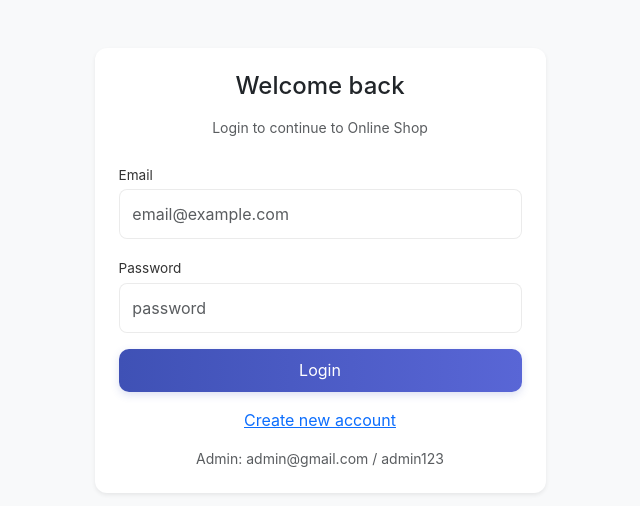
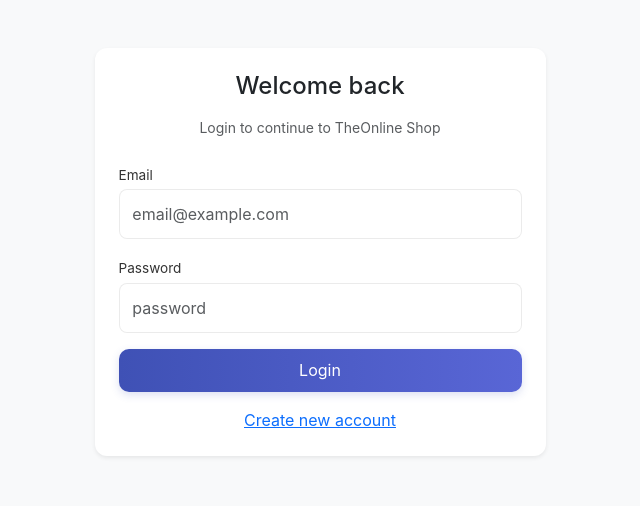
Before and after one commit to Dion7coding/online-shopping, a plain HTML site: page login.html in a window 1280 px wide. Shown: the whole page, without its empty margins (320-960 px from the left). Drawn offline with nearby package versions, Linux system fonts and the light colour scheme.

Commit message:
Update login.html

```diff
--- a/login.html
+++ b/login.html
@@ -3,7 +3,7 @@
 <head>
   <meta charset="utf-8" />
   <meta name="viewport" content="width=device-width, initial-scale=1" />
-  <title>Login — Online Shop</title>
+  <title>Login — TheOnline Shop</title>
   <link href="https://fonts.googleapis.com/icon?family=Material+Icons" rel="stylesheet">
   <link href="https://cdn.jsdelivr.net/npm/bootstrap@5.3.2/dist/css/bootstrap.min.css" rel="stylesheet">
   <link rel="stylesheet" href="assets/css/styles.css">
@@ -15,7 +15,7 @@
         <div class="card material-card shadow-sm">
           <div class="card-body p-4">
             <h4 class="card-title mb-3 text-center">Welcome back</h4>
-            <p class="text-center text-muted small mb-4">Login to continue to Online Shop</p>
+            <p class="text-center text-muted small mb-4">Login to continue to TheOnline Shop</p>
 
             <form id="loginForm" novalidate>
               <div class="mb-3 form-material">
@@ -34,9 +34,6 @@
             <div class="mt-3 text-center">
               <a href="register.html">Create new account</a>
             </div>
-            <div class="mt-3 text-center text-muted small">
-              Admin: admin@gmail.com / admin123
-            </div>
           </div>
         </div>
       </div>
```
